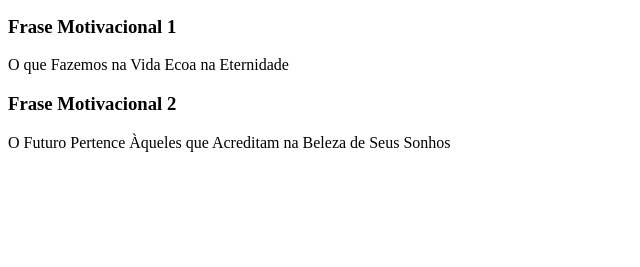
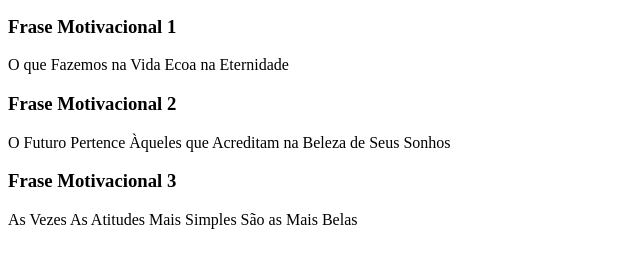
Before and after one commit to Proceed15/BootcampDevJrFaSo, a plain HTML site: page index.html in a window 1280 px wide. Shown: the part 101-368 px from the top of the page, without its empty margins (0-640 px from the left). Drawn offline with Linux system fonts and the light colour scheme.

Commit message:
Frase Motivacional 3

```diff
--- a/index.html
+++ b/index.html
@@ -15,5 +15,8 @@
 
     <h3>Frase Motivacional 2</h3>
     <p>O Futuro Pertence Àqueles que Acreditam na Beleza de Seus Sonhos</p>
+
+    <h3>Frase Motivacional 3</h3>
+    <p>As Vezes As Atitudes Mais Simples São as Mais Belas</p>
 </body>
 </html>
```
